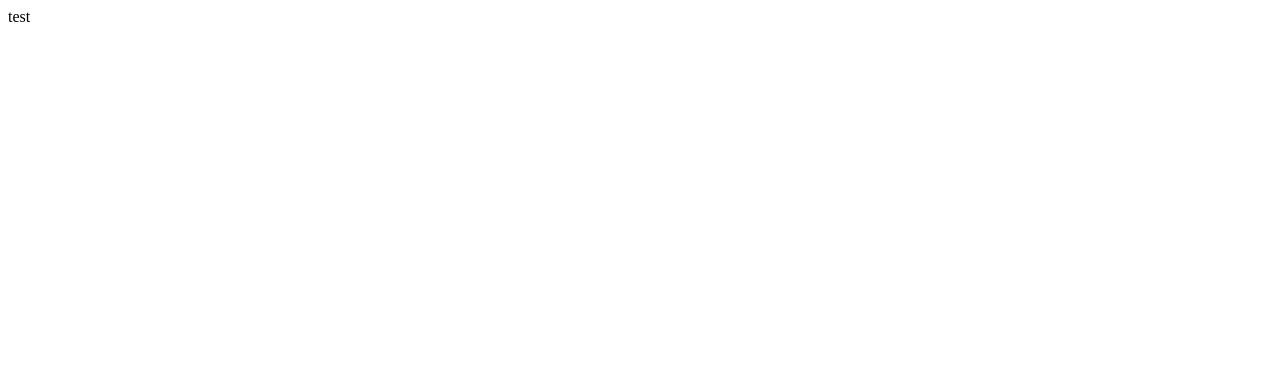
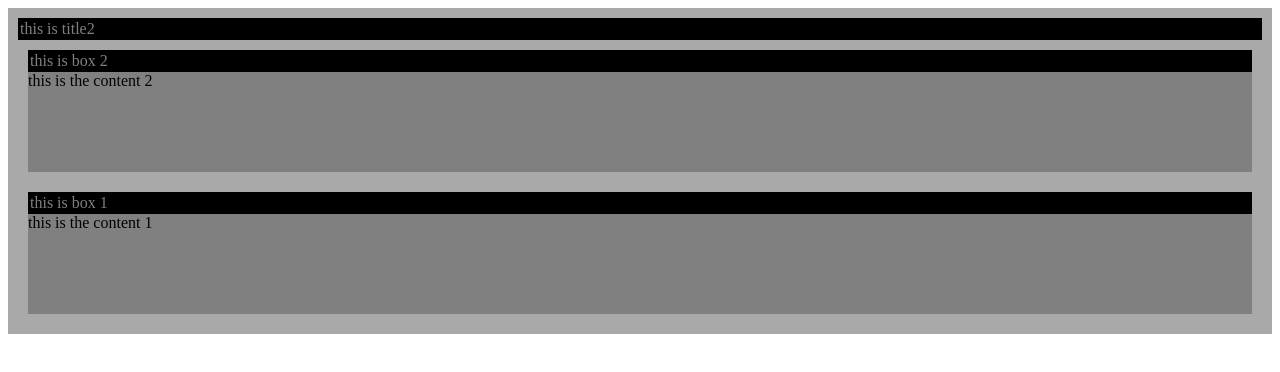
Before and after one commit to froncheek/jsleya, a plain HTML site: page jsleya.html in a window 1280 px wide. Drawn offline with Linux system fonts and the light colour scheme.

Commit message:
first ui

```diff
--- a/jsleya.html
+++ b/jsleya.html
@@ -4,8 +4,87 @@
 	<link rel="stylesheet" type="text/css" href="style-jsleya.css">
 	<script type="text/javascript" src="js-1.8.js"></script>
 	<script type="text/javascript" src="jsleya.js"></script>
+	<script type="text/javascript">
+		//@@leya.Box
+		leya.abstract('Tupz.Panel', {
+		    //copyTo: ly.fn,
+		    border: true,
+		    renderTo: undefined,
+		    init: function() {
+		        this.render();
+		    },
+		    render: function() {
+		        //
+
+		        var div = document.createElement('div'),
+		        	div2 = document.createElement('div'),
+		        	div3 = document.createElement('div');
+
+		        div.innerHTML = this.title;
+		        div.style.background = this.background || 'white';
+		        div.style.color = this.fontColor || 'black';
+		        div.style.padding = '2px';
+
+
+		        div2.style.padding = '10px';
+		        div2.style.background = 'darkgray';
+
+		        div3.innerHTML = this.html || '';
+		        div3.style.height = this.height;
+		        div3.style.background = 'gray';
+
+		        div2.appendChild(div);
+		        div2.appendChild(div3);
+
+		        document.body.appendChild(div2);
+		        this.el = div2;
+		        this.contentEl = div3;
+
+		        this.renderItems();
+		    },
+		    renderItems: function() {
+		    	var self = this,
+		    		items;
+
+		    	if(items = this.items) {
+		    		leya.each(items, function(item) {
+		    			self.contentEl.appendChild(item.el);
+		    		});
+
+		    	}
+		    }
+		});
+
+
+		leya.ready(function() {
+		    var box1 = new Tupz.Panel({
+		        fontColor: 'gray',
+		        background: 'black',
+		        height: '100px',
+		        title: 'this is box 1',
+		        html: 'this is the content 1'
+		    });
+
+		    var box2 = new Tupz.Panel({
+		        fontColor: 'gray',
+		        background: 'black',
+		        height: '100px',
+		        title: 'this is box 2',
+		        html: 'this is the content 2'
+		    });
+
+		    var box3 = new Tupz.Panel({
+		        fontColor: 'gray',
+		        background: 'black',
+		        //height: '100px',
+		        title: 'this is title2',
+		        items: [box2, box1]
+		    });
+
+		});
+
+	</script>
 </head>
 <body>
-	test
 </body>
 </html>
--- a/jsleya.js
+++ b/jsleya.js
@@ -26,7 +26,7 @@ ly.fn.extend = function(/*source, [,(abstract,sealed...]*/) {
         s;
 
     if(Object.prototype.isExtensible && !Object.isExtensible(d)) {
-        return d;
+        return false;
     }
     for(var i=1, len = args.length; i < len;) {
         s = args[i++];
@@ -48,7 +48,7 @@ ly.fn.extend(ly.fn, {
             };
         } else {
             eventListeners.ready = 'readystatechange';
-            return function(t, l, u, a) {
+            return function(t, l) {
                 document.attachEvent('on' + t, l);
                 return this;
             };
@@ -61,7 +61,7 @@ ly.fn.extend(ly.fn, {
                 return this;
             };
         } else {
-            return function(t, l, u, a) {
+            return function(t, l) {
                 document.detachEvent('on' + t, l);
                 return this;
             };
@@ -96,7 +96,7 @@ ly.fn.extend(ly.fn, {
             for(var i = 0; i < len;) {
                 //var val = arr[i];
 
-                if(fn.call(arr[i], arr[i], i++) === false) {
+                if(fn.call(o[i], o[i], i++) === false) {
                 //return val;
                 }
             }
@@ -118,22 +118,22 @@ ly.fn.extend(ly.fn, {
     isObject: function(o) {
         return (o instanceof Object) && !this.isArray(o) && !this.isFunction(o);
     },
-    isns: function(ns) {
+    isNs: function(ns) {
         return /^[a-zA-Z]+([a-zA-Z\.]+([a-zA-Z]+))$/.test(ns);
     },
     isClass: function() {
         var ns;
-        return (arguments.length >= 2 && this.isString(ns = arguments[0]) && ns && this.isns(ns));
+        return (arguments.length >= 2 && this.isString(ns = arguments[0]) && ns && this.isNs(ns));
     },
     isDefProp: function() {
 
     },
-    getBrowserEvent: function() {
+    /*getBrowserEvent: function() {
         if(arguments.length) {
             return eventListeners[arguments[0]];
         }
         return eventListeners;
-    },
+    },*/
     getBody: function() {
         /*var body;
 
@@ -197,52 +197,7 @@ ly.fn.extend(ly.fn, {
 
 
 
-//@@leya.Box
-ly.fn.abstract('Box', {
-    copyTo: ly.fn,
-    border: true,
-    draggable: false,
-    renderTo: undefined,
-    init: function() {
-
-
-        this.render();
-    },
-    render: function() {
-        alert('wa');
-    }
-});
-
 window.leya = new ly();
-
-window.panel = new leya.Box({
-    text: 'waasdas'
-});
 
 
 })();
-
-leya.ready(function() {
-    console.log('1');
-});
-leya.ready(function() {
-    console.log('2');
-});
-leya.ready(function() {
-    console.log('3');
-});
-leya.ready(function() {
-    console.log('4');
-});
-leya.ready(function() {
-    console.log('5');
-});
-leya.ready(function() {
-    console.log('6');
-});
-leya.ready(function() {
-    console.log('7');
-});
-leya.ready(function() {
-    console.log('8');
-});
```
